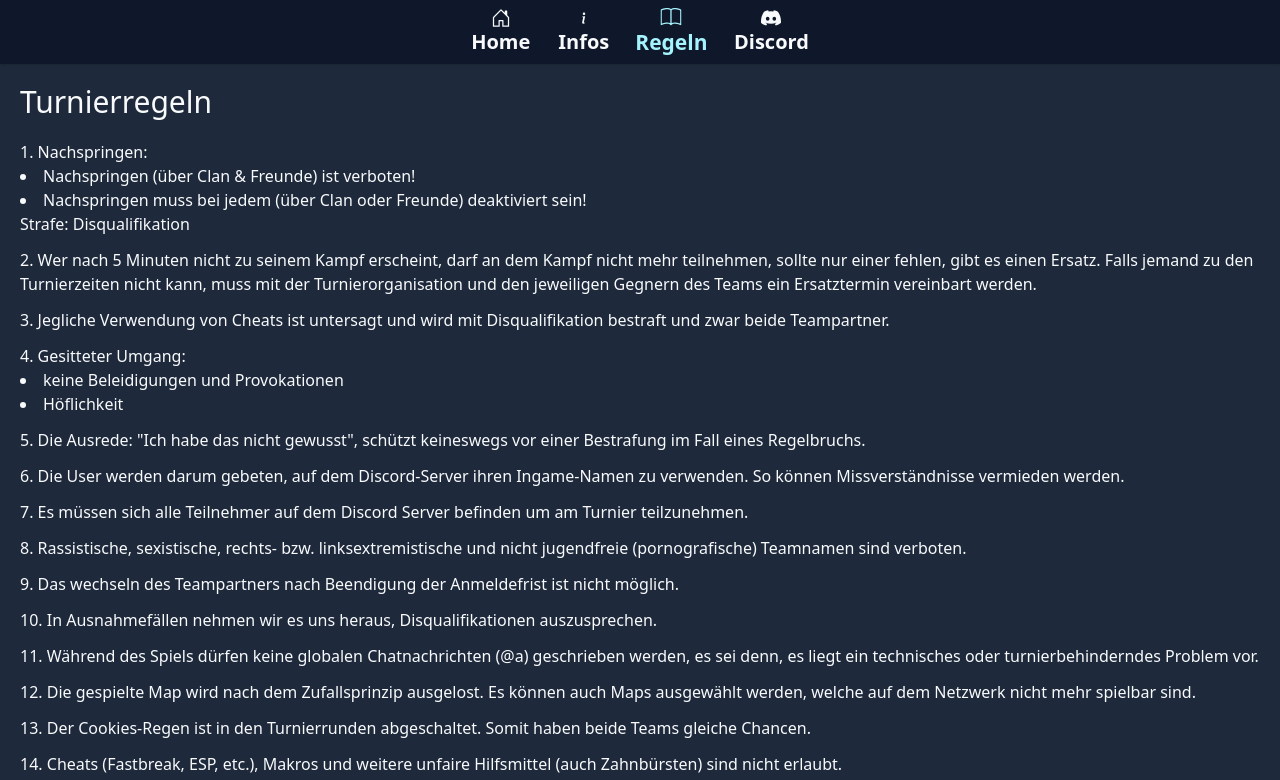
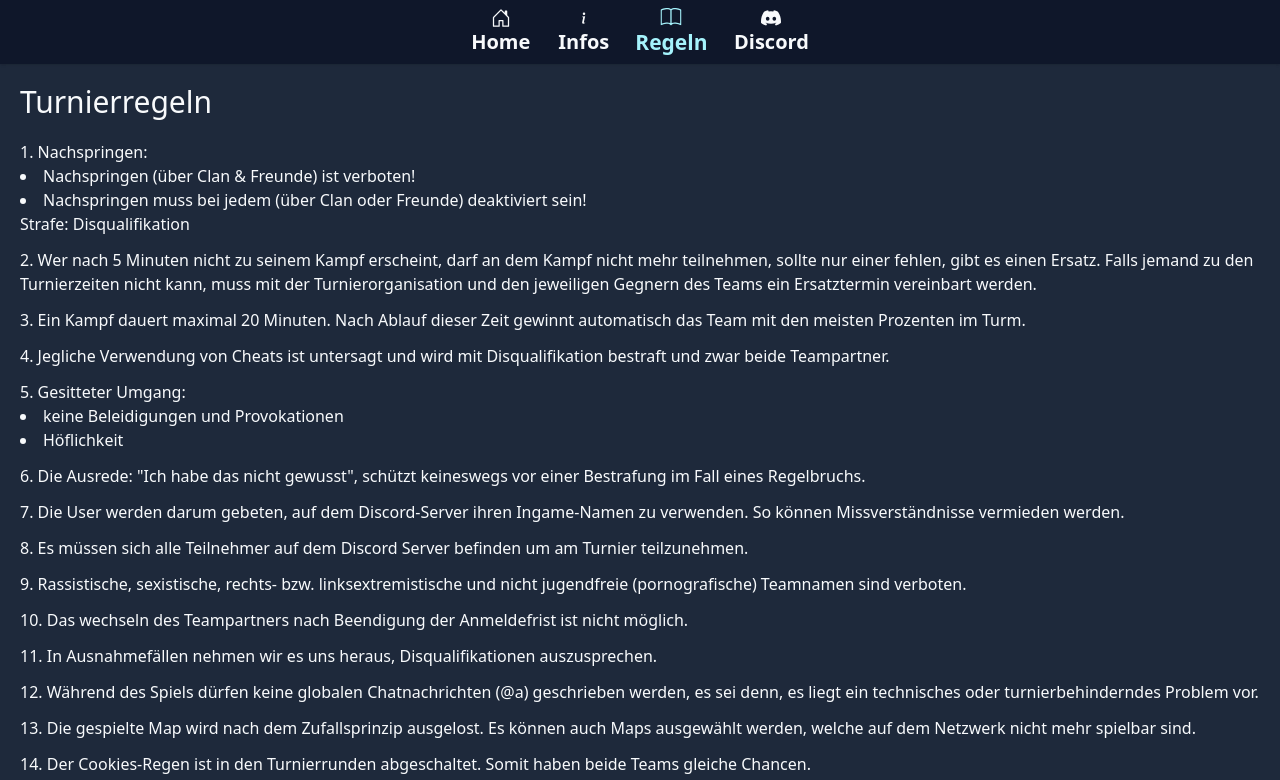
Before and after one commit to CookiesTournament/website, a Next.js app: page /rules in a window 1280 px wide. Shown: the top 780 px of the page. Built offline with nearby package versions, Linux system fonts and the light colour scheme.

Commit message:
💬 Update rules

```diff
--- a/pages/rules.tsx
+++ b/pages/rules.tsx
@@ -31,6 +31,10 @@ const Rules: NextPage = () => {
           Falls jemand zu den Turnierzeiten nicht kann, muss mit der
           Turnierorganisation und den jeweiligen Gegnern des Teams ein
           Ersatztermin vereinbart werden.
+        </li>
+        <li>
+          Ein Kampf dauert maximal 20 Minuten. Nach Ablauf dieser Zeit gewinnt
+          automatisch das Team mit den meisten Prozenten im Turm.
         </li>
         <li>
           Jegliche Verwendung von Cheats ist untersagt und wird mit
```
Also changed, not shown: 1 other file (tests, documents, lock files or other folders).
